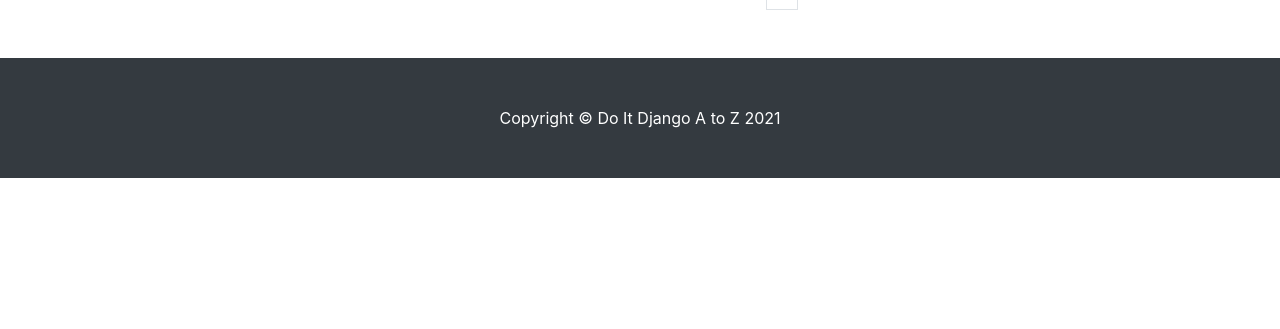
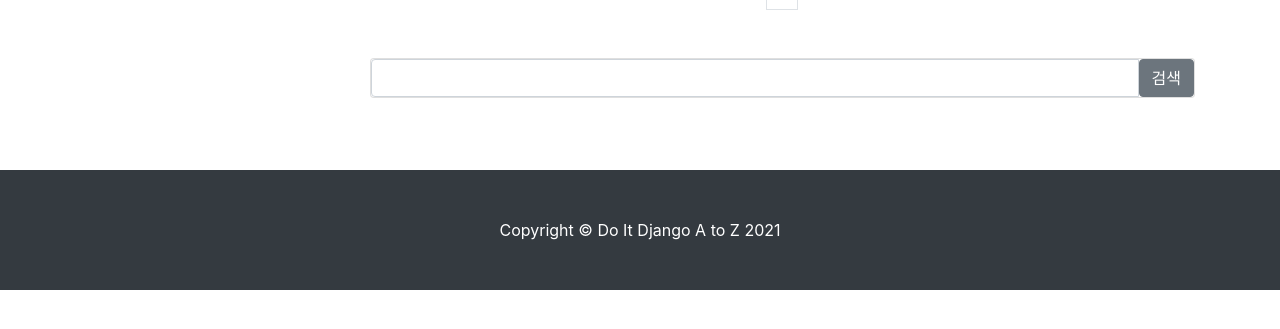
Before and after one commit to Y-oungfire/Django_project, a Django app: page /community/ in a window 1280 px wide. Shown: the part 232-561 px from the top of the page. Run offline with Django 4.2, Linux system fonts and the light colour scheme; data that the repository does not hold is empty; some libraries are stand-ins or nearby versions.

Commit message:
검색 기능 추가

```diff
--- a/community/templates/community/post_list.html
+++ b/community/templates/community/post_list.html
@@ -46,4 +46,30 @@
 
                   </ul>
                 </div>
+                <!-- Search Widget -->
+                <div class="card my-5">
+                    <div class="input-group">
+                        <input type="text" class="form-control" id="search-input">
+                        <span class="input-group-btn">
+                            <button class="btn btn-secondary" type="button" onclick="searchPost();">검색</button>
+                        </span>
+                    </div>
+                </div>
+    <script>
+        function searchPost(){
+            let searchValue = document.getElementById('search-input').value.trim();
+            if(searchValue.length > 1){
+                location.href="/community/search/" + searchValue + "/";
+            }
+            else{
+                alert('두글자 이상 입력해주세요.')
+            }
+        };
+
+        document.getElementById('search-input').addEventListener('keyup', function(event){
+            if(event.key === 'Enter'){
+                searchPost();
+            }
+        });
+    </script>
 {% endblock %}
--- a/community/urls.py
+++ b/community/urls.py
@@ -2,6 +2,7 @@ from django.urls import path
 from . import views
 
 urlpatterns = [
+    path('search/<str:q>/', views.PostSearch.as_view()),
     path('delete_comment/<int:pk>/', views.delete_comment),
     path('update_comment/<int:pk>/', views.CommentUpdate.as_view()),
     path('update_post/<int:pk>/', views.PostUpdate.as_view()),
--- a/community/views.py
+++ b/community/views.py
@@ -5,6 +5,7 @@ from django.shortcuts import render, redirect, get_object_or_404
 from django.views.generic import ListView, DetailView, CreateView, UpdateView
 from .models import Post, Category, Comment
 from .forms import CommentForm
+from django.db.models import Q
 # Create your views here.
 
 class PostList(ListView):
@@ -109,3 +110,9 @@ def delete_comment(request, pk):
         return redirect(post.get_absolute_url())
     else:
         raise PermissionDenied
+
+class PostSearch(PostList):
+    def get_queryset(self):
+        q = self.kwargs['q']
+        post_list = Post.objects.filter(Q(title__contains=q)).order_by('-pk')
+        return post_list
```
